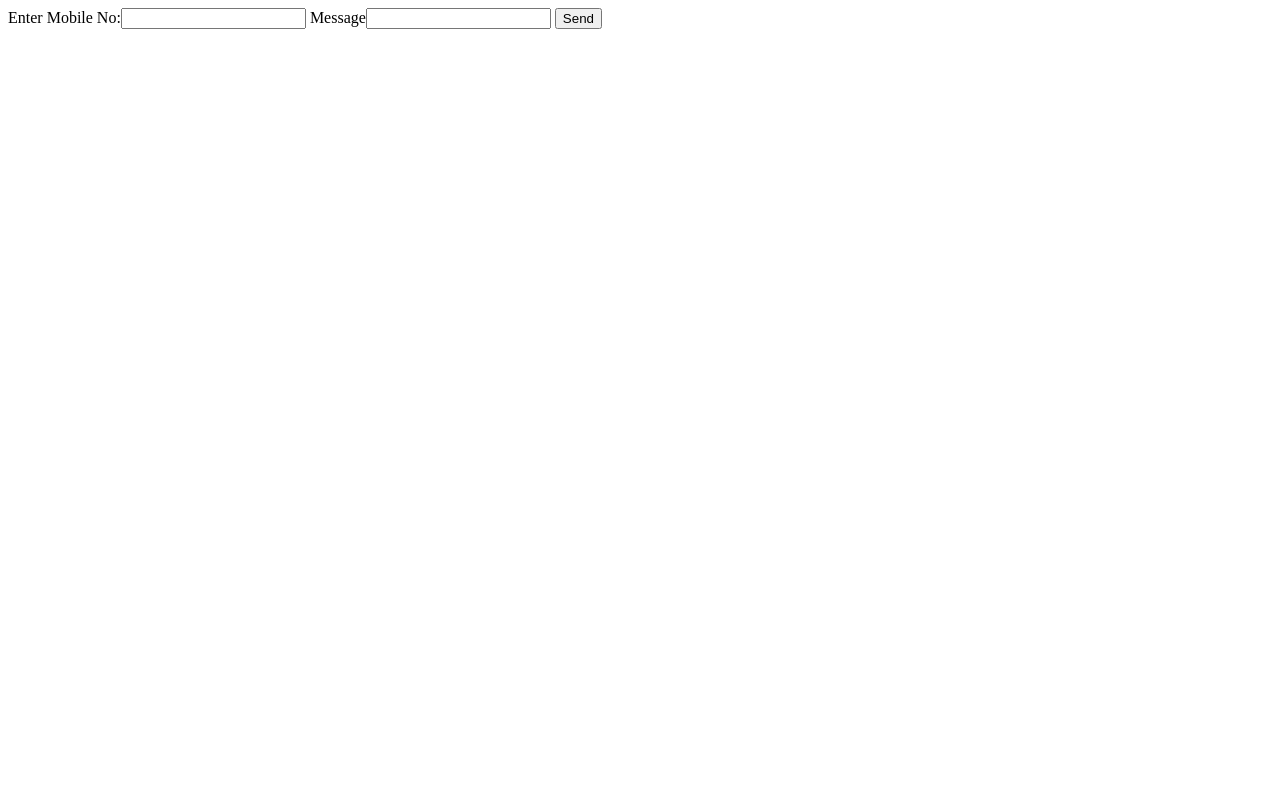
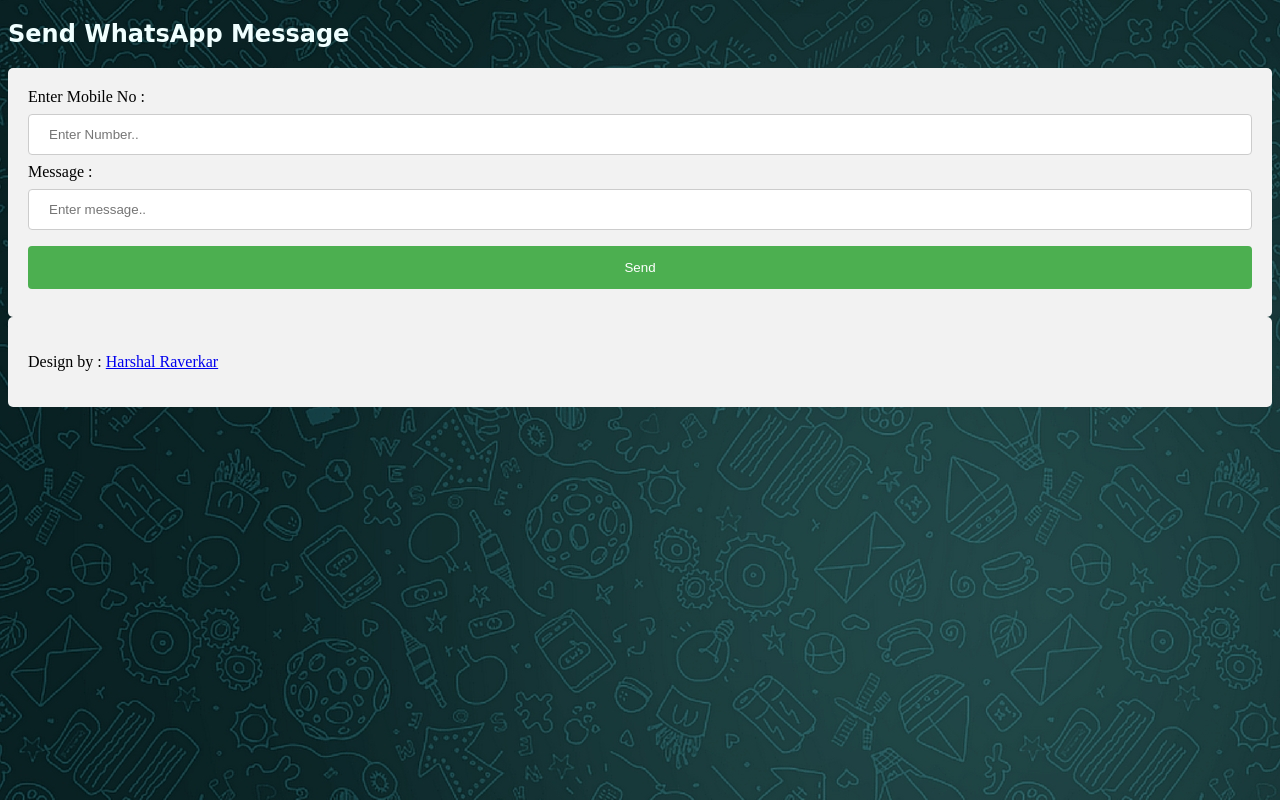
Before and after one commit to hraverkar/WhatsApp, a plain HTML site: page index.html in a window 1280 px wide. Drawn offline with Linux system fonts and the light colour scheme.

Commit message:
Image added, Cosmetic changes added.

```diff
--- /dev/null
+++ b/index.css
@@ -0,0 +1,34 @@
+#spn{
+    color: azure;
+    font-family: cursive;
+}
+
+input[type=text], select {
+    width: 100%;
+    padding: 12px 20px;
+    margin: 8px 0;
+    display: inline-block;
+    border: 1px solid #ccc;
+    border-radius: 4px;
+    box-sizing: border-box;
+  }
+
+  input[type=button] {
+    width: 100%;
+    background-color: #4CAF50;
+    color: white;
+    padding: 14px 20px;
+    margin: 8px 0;
+    border: none;
+    border-radius: 4px;
+    cursor: pointer;
+  }
+
+  input[type=button]:hover {
+    background-color: #45a049;
+  }
+  div {
+    border-radius: 5px;
+    background-color: #f2f2f2;
+    padding: 20px;
+  }
--- a/index.html
+++ b/index.html
@@ -1,14 +1,33 @@
 <!DOCTYPE html>
+<html>
+
 <head>
-    <title>Send WhatsApp Message</title>
+    <title>Send WhatsApp Message without store contact : Harshal Raverkar </title>
+    <link rel='shortcut icon' type='image/x-icon' href='wh.ico' />
 </head>
-<header></header>
+<header>
+    <h2 id="spn">Send WhatsApp Message</h2>
+</header>
 <script type="text/javascript" src="index.js"></script>
+<link rel="stylesheet" type="text/css" href="index.css" />
 
-<body>
-    <form>
-        <span>Enter Mobile No:<input type="text" id="number" name="number"/></span>
-        <span>Message<input type="textarea" id="message" name="msg"></span>
-        <input type="button" value="Send" onclick="sendClick()" />
-    </form>
+<body background="whatsApp_Background.jpg">
+    <div>
+        <form>
+            <label>Enter Mobile No : </label>
+            <input type="text" id="number" name="number" placeholder="Enter Number.." /></span>
+            <label>Message : </label>
+            <input type="text" id="message" name="msg" placeholder="Enter message.."></span>
+            <input type="button" value="Send" onclick="sendClick()" />
+        </form>
+    </div>
+
+    <div>
+        <footer>
+            <p>Design by : <a href="https://hraverkar.netlify.com/" rel="noopener noreferrer" target="_blank">Harshal
+                    Raverkar</a></p>
+        </footer>
+    </div>
 </body>
+
+</html>
```
Also changed, not shown: wh.ico (added), whatsApp_Background.jpg (added).
